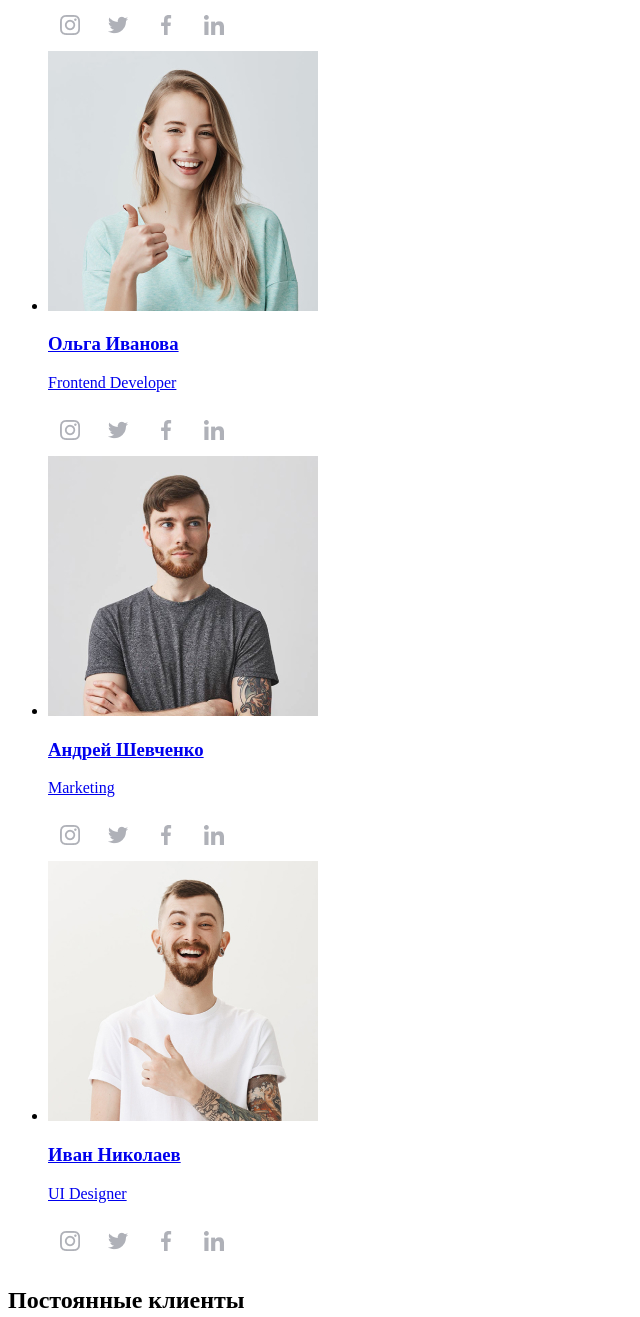
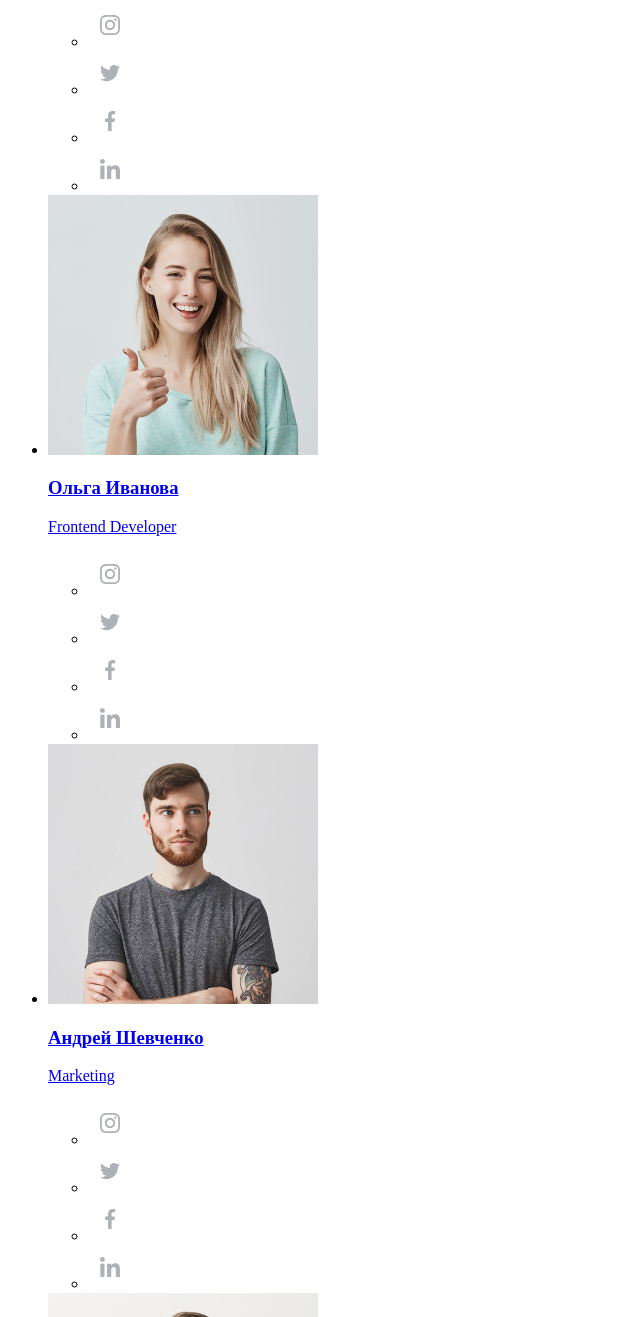
Before and after one commit to AndriiSorokin/goit-markup-hw-01-, a plain HTML site: page index.html in a window 1280 px wide. Shown: the part 3313-4630 px from the top of the page, without its empty margins (0-640 px from the left). Drawn offline with Linux system fonts and the light colour scheme.

Commit message:
Внес правеки по дз

```diff
--- a/index.html
+++ b/index.html
@@ -110,10 +110,20 @@
               <h3>Николай Кучеренко</h3>
               <p>Product Designer</p>
             </a>
-            <a href="#"><img src="./images/inst.png" alt="instagram" /></a>
-            <a href="#"><img src="./images/twit.png" alt="twitter" /></a>
-            <a href="#"><img src="./images/fb.png" alt="facebook" /></a>
-            <a href="#"><img src="./images/in.png" alt="in" /></a>
+            <ul>
+              <li>
+                <a href="#"><img src="./images/inst.svg" alt="instagram" /></a>
+              </li>
+              <li>
+                <a href="#"><img src="./images/twit.svg" alt="twitter" /></a>
+              </li>
+              <li>
+                <a href="#"><img src="./images/fb.svg" alt="facebook" /></a>
+              </li>
+              <li>
+                <a href="#"><img src="./images/in.svg" alt="in" /></a>
+              </li>
+            </ul>
           </li>
 
           <li>
@@ -122,10 +132,20 @@
               <h3>Ольга Иванова</h3>
               <p>Frontend Developer</p>
             </a>
-            <a href="#"><img src="./images/inst.png" alt="instagram" /></a>
-            <a href="#"><img src="./images/twit.png" alt="twitter" /></a>
-            <a href="#"><img src="./images/fb.png" alt="facebook" /></a>
-            <a href="#"><img src="./images/in.png" alt="in" /></a>
+            <ul>
+              <li>
+                <a href="#"><img src="./images/inst.svg" alt="instagram" /></a>
+              </li>
+              <li>
+                <a href="#"><img src="./images/twit.svg" alt="twitter" /></a>
+              </li>
+              <li>
+                <a href="#"><img src="./images/fb.svg" alt="facebook" /></a>
+              </li>
+              <li>
+                <a href="#"><img src="./images/in.svg" alt="in" /></a>
+              </li>
+            </ul>
           </li>
 
           <li>
@@ -134,10 +154,20 @@
               <h3>Андрей Шевченко</h3>
               <p>Marketing</p>
             </a>
-            <a href="#"><img src="./images/inst.png" alt="instagram" /></a>
-            <a href="#"><img src="./images/twit.png" alt="twitter" /></a>
-            <a href="#"><img src="./images/fb.png" alt="facebook" /></a>
-            <a href="#"><img src="./images/in.png" alt="in" /></a>
+            <ul>
+              <li>
+                <a href="#"><img src="./images/inst.svg" alt="instagram" /></a>
+              </li>
+              <li>
+                <a href="#"><img src="./images/twit.svg" alt="twitter" /></a>
+              </li>
+              <li>
+                <a href="#"><img src="./images/fb.svg" alt="facebook" /></a>
+              </li>
+              <li>
+                <a href="#"><img src="./images/in.svg" alt="in" /></a>
+              </li>
+            </ul>
           </li>
 
           <li>
@@ -146,10 +176,20 @@
               <h3>Иван Николаев</h3>
               <p>UI Designer</p>
             </a>
-            <a href="#"><img src="./images/inst.png" alt="instagram" /></a>
-            <a href="#"><img src="./images/twit.png" alt="twitter" /></a>
-            <a href="#"><img src="./images/fb.png" alt="facebook" /></a>
-            <a href="#"><img src="./images/in.png" alt="in" /></a>
+            <ul>
+              <li>
+                <a href="#"><img src="./images/inst.svg" alt="instagram" /></a>
+              </li>
+              <li>
+                <a href="#"><img src="./images/twit.svg" alt="twitter" /></a>
+              </li>
+              <li>
+                <a href="#"><img src="./images/fb.svg" alt="facebook" /></a>
+              </li>
+              <li>
+                <a href="#"><img src="./images/in.svg" alt="in" /></a>
+              </li>
+            </ul>
           </li>
         </ul>
       </section>
@@ -198,16 +238,16 @@
       <p>присоединяйтесь</p>
       <ul>
         <li>
-          <a href="#"><img src="./images/inst.png" alt="instagram" /></a>
+          <a href="#"><img src="./images/inst.svg" alt="instagram" /></a>
         </li>
         <li>
-          <a href="#"><img src="./images/twit.png" alt="twitter" /></a>
+          <a href="#"><img src="./images/twit.svg" alt="twitter" /></a>
         </li>
         <li>
-          <a href="#"><img src="./images/fb.png" alt="facebook" /></a>
+          <a href="#"><img src="./images/fb.svg" alt="facebook" /></a>
         </li>
         <li>
-          <a href="#"><img src="./images/in.png" alt="in" /></a>
+          <a href="#"><img src="./images/in.svg" alt="in" /></a>
         </li>
       </ul>
     </footer>
```
Also changed, not shown: images/fb.svg (added), images/in.svg (added), images/inst.svg (added), images/twit.svg (added).
